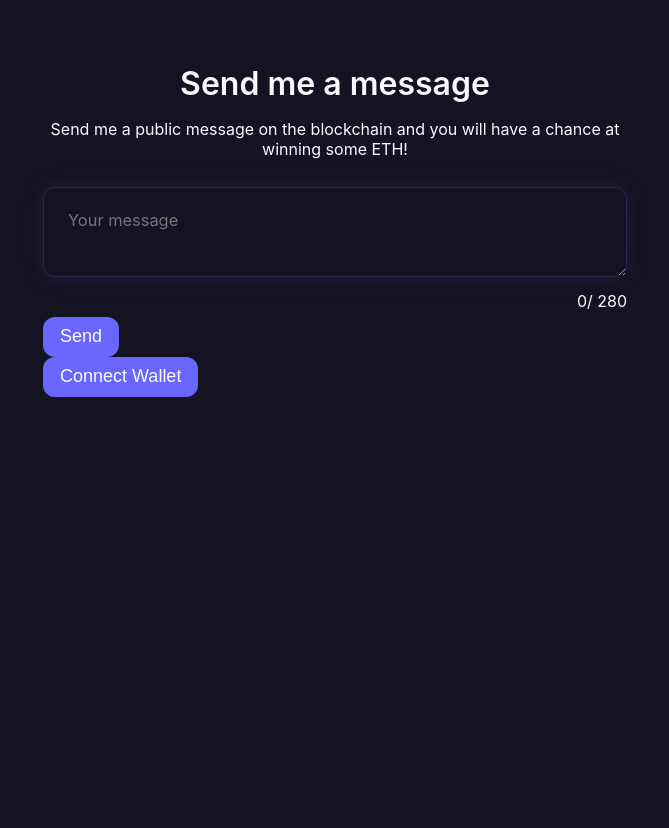
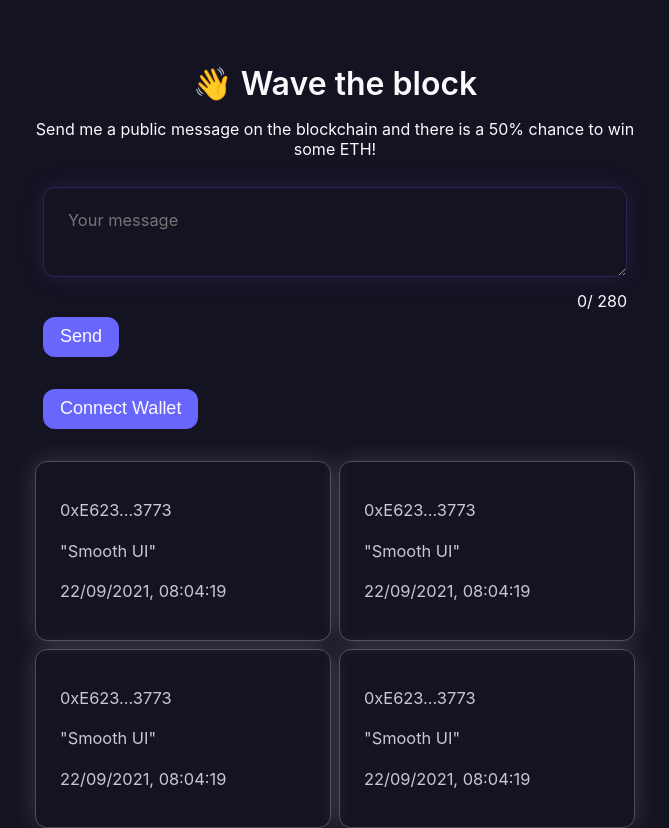
Before and after one commit to imanuvi/mywave, a React (Create React App) app: page / in a window 1280 px wide. Shown: the whole page, without its empty margins (305-974 px from the left). Before the commit the page ends 800 px from the top, so only its background shows below. Built offline with nearby package versions, Linux system fonts and the light colour scheme.

Commit message:
adding message layout

```diff
--- a/public/index.html
+++ b/public/index.html
@@ -24,7 +24,7 @@
       work correctly both with client-side routing and a non-root public URL.
       Learn how to configure a non-root public URL by running `npm run build`.
     -->
-    <title>Pay to Wave</title>
+    <title>Wave the block</title>
   </head>
   <body>
     <noscript>You need to enable JavaScript to run this app.</noscript>
--- a/src/App.css
+++ b/src/App.css
@@ -26,7 +26,6 @@
 }
 
 .waveInput {
-  /* backdrop-filter: blur(8px); */
   box-shadow: rgb(122 87 221 / 15%) 0px 0px 24px;
   border: 1px solid rgba(122, 87, 221, 0.25);
   padding: 1.25rem 1.5rem;
@@ -73,7 +72,7 @@
   height: 2.5rem;
   width: fit-content;
   font-size: 1.125rem;
-  margin: 0 0.5rem;
+  margin: 0 0.5rem 2rem 0.5rem;
   padding-inline-start: 1rem;
   padding-inline-end: 1rem;
   background-color: rgba(105, 102, 253, 1);
@@ -87,6 +86,41 @@
   transform: scale(1.1);
 }
 
+.waveButton:disabled,
+waveButton[disabled] {
+  color: rgb(200, 199, 216);
+  background-color: rgb(35, 35, 52);
+  transform: none !important;
+}
+
+.waveMessageContainer {
+  width: 100%;
+  display: grid;
+  gap: 0.5rem;
+  grid-template-columns: repeat(auto-fill, minmax(250px, 1fr));
+}
+
+.waveMessage {
+  box-shadow: rgb(255 255 255 / 15%) 0px 0px 24px;
+  border: 1px solid rgba(255, 255, 255, 0.25);
+  padding: 1.25rem 1.5rem;
+  /* margin: 0.5rem; */
+  font-size: 1.025rem;
+  line-height: 1.5rem;
+  color: rgba(200, 199, 216, 1);
+  border-radius: 0.75rem;
+  background: inherit;
+  font-family: inherit;
+  position: relative;
+  appearance: none;
+  outline: none !important;
+  text-align: justify;
+  overflow-wrap: break-word;
+}
+
+.waveMessageDate {
+  margin-top: auto;
+}
 /*
 export const StyledButton = styled.button`
   display: inline-flex;
--- a/src/App.js
+++ b/src/App.js
@@ -93,14 +93,18 @@ export default function App() {
     })
   }
 
+  const displayAddress = (address) => {
+    return `${address.slice(0, 6)}...${address.slice(address.length - 4, address.length)}`
+  }
+
   return (
     <div className="mainContainer">
       <div className="dataContainer">
         <div className="header">
-          Send me a message
+          👋 Wave the block
         </div>
         <div className="bio">
-          Send me a public message on the blockchain and you will have a chance at winning some ETH!
+          Send me a public message on the blockchain and there is a 50% chance to win some ETH!
         </div>
         <textarea className="waveInput" placeholder="Your message" />
         <div className="waveInputCounterWrapper">
@@ -115,7 +119,29 @@ export default function App() {
             Connect Wallet
           </button>
         )}
-        {allWaves.map((wave, index) => {
+        <div className="waveMessageContainer">
+          <div className="waveMessage">
+            <p>{displayAddress('0xE623b99C1E950c4ecE895050648De5EF802b3773')}</p>
+            <p>"Smooth UI"</p>
+            <p>22/09/2021, 08:04:19</p>
+          </div>
+          <div className="waveMessage">
+            <p>{displayAddress('0xE623b99C1E950c4ecE895050648De5EF802b3773')}</p>
+            <p>"Smooth UI"</p>
+            <p>22/09/2021, 08:04:19</p>
+          </div>
+          <div className="waveMessage">
+            <p>{displayAddress('0xE623b99C1E950c4ecE895050648De5EF802b3773')}</p>
+            <p>"Smooth UI"</p>
+            <p>22/09/2021, 08:04:19</p>
+          </div>
+          <div className="waveMessage">
+            <p>{displayAddress('0xE623b99C1E950c4ecE895050648De5EF802b3773')}</p>
+            <p>"Smooth UI"</p>
+            <p>22/09/2021, 08:04:19</p>
+          </div>
+        </div>
+        {/* {allWaves.map((wave, index) => {
           return (
             <div style={{backgroundColor: "OldLace", marginTop: "16px", padding: "8px"}}>
               <div>Address: {wave.address}</div>
@@ -123,7 +149,7 @@ export default function App() {
               <div>Message: {wave.message}</div>
             </div>
           )
-        })}
+        })} */}
       </div>
     </div>
   );
```
